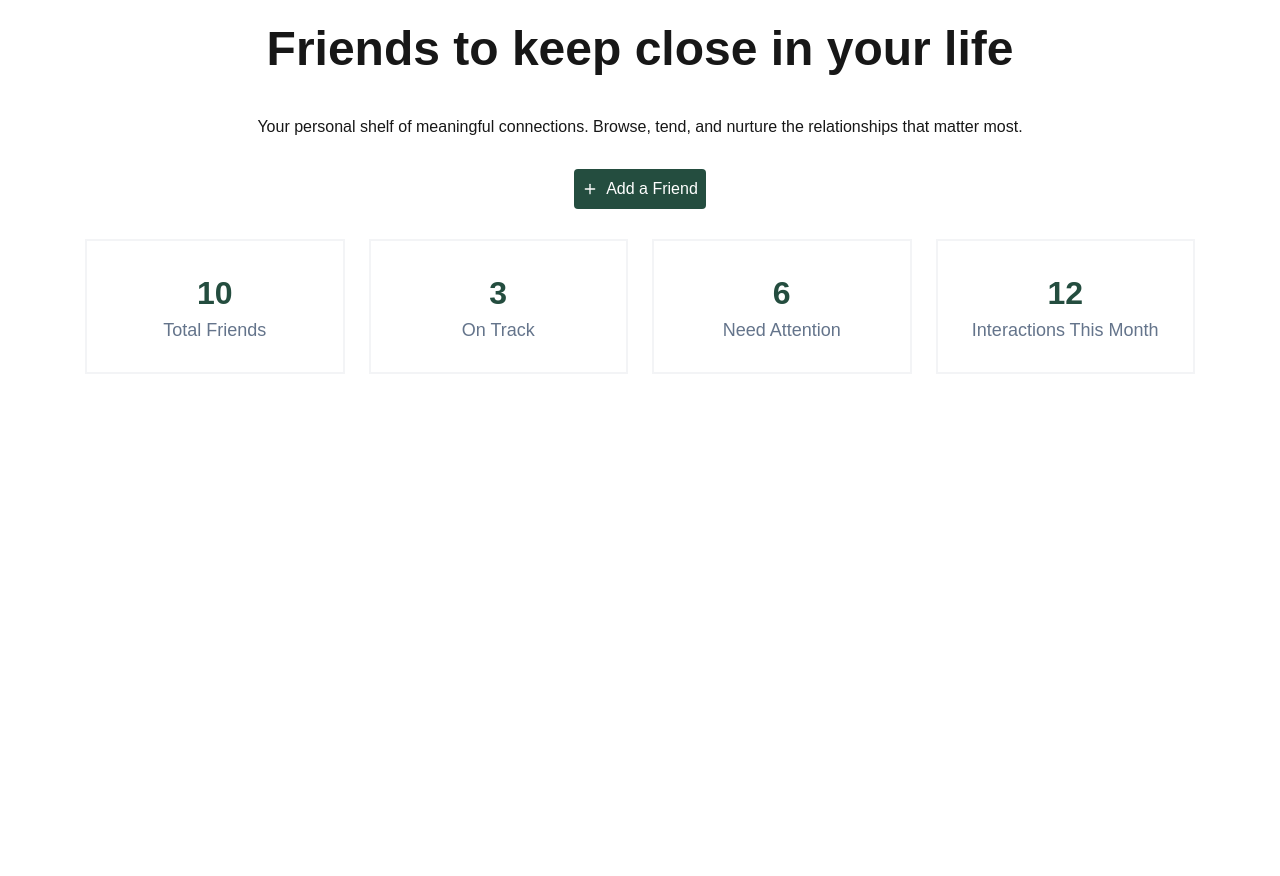
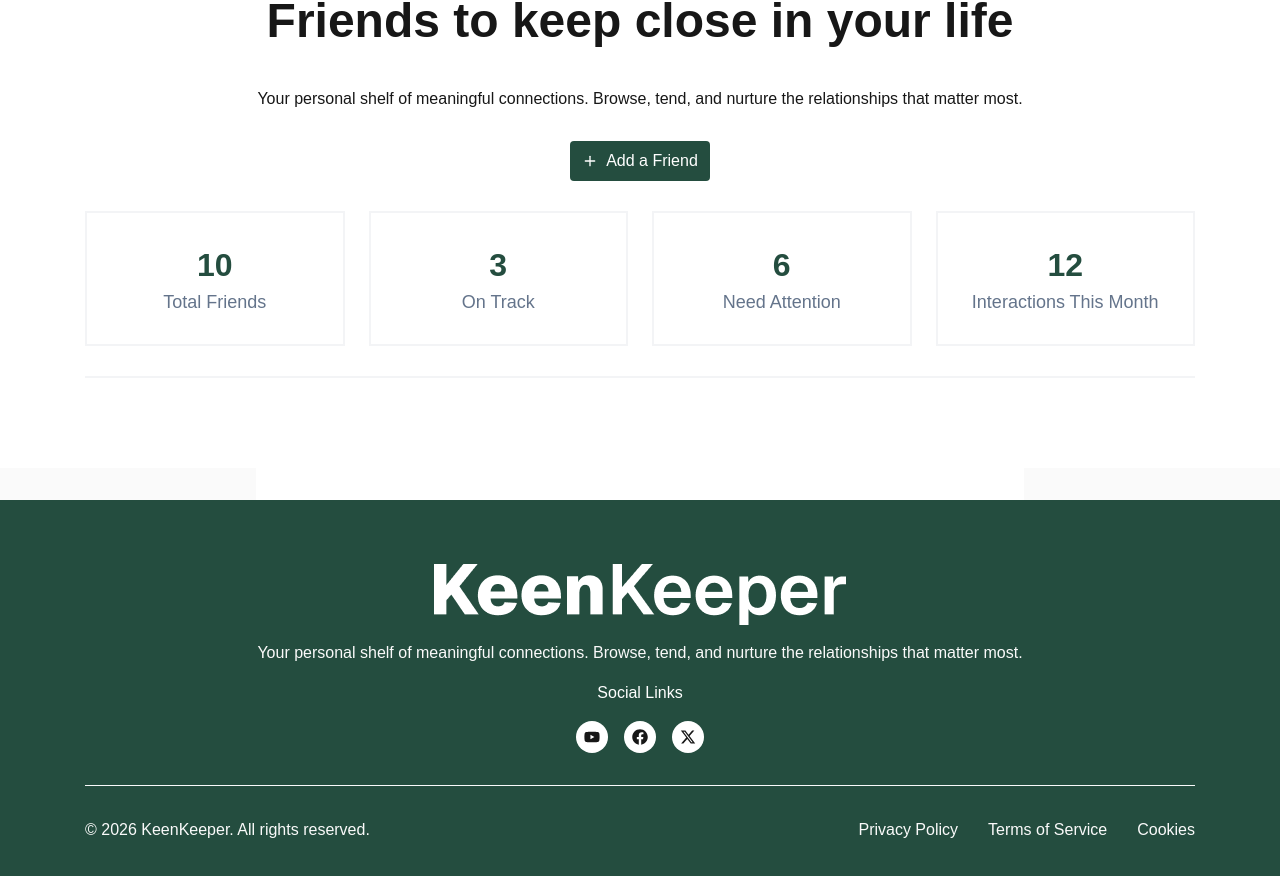
Before and after one commit to fatematz/keen-keeper, a Next.js app: page / in a window 1280 px wide. Shown: the part 172-1048 px from the top of the page. Before the commit the page ends 800 px from the top, so only its background shows below. Built offline with nearby package versions, Linux system fonts and the light colour scheme.

Commit message:
add Footer section

```diff
--- a/src/app/layout.js
+++ b/src/app/layout.js
@@ -3,6 +3,7 @@ import "./globals.css";
 import Navbar from "@/components/Navbar";
 
 import Banner from "@/components/Banner";
+import Footer from "@/components/Footer";
 
 const geistSans = Geist({
   variable: "--font-geist-sans",
@@ -25,10 +26,13 @@ export default function RootLayout({ children }) {
       lang="en"
       className={`${geistSans.variable} ${geistMono.variable} h-full antialiased`}
     >
-      <body className="min-h-full flex flex-col">
+      <body className=" min-h-full flex flex-col">
         <Navbar />
-      <Banner/>
+        <Banner />
+        <main className="">
         {children}
+        </main>
+        <Footer/>
       </body>
     </html>
   );
--- a/src/app/page.js
+++ b/src/app/page.js
@@ -2,12 +2,13 @@ import Image from "next/image";
 
 export default function Home() {
   return (
-    <div className="flex flex-col flex-1 items-center justify-center  font-sans dark:bg-black">
-      {/* <main className="flex flex-1 w-full max-w-3xl flex-col items-center justify-between py-32 px-16 bg-white dark:bg-black sm:items-start">
+    <div className="flex flex-col flex-1 items-center justify-center bg-zinc-50 font-sans dark:bg-black">
+      <main className="flex flex-1 w-full max-w-3xl flex-col items-center justify-between py-4 px-16 bg-white dark:bg-black sm:items-start">
 
 
 
-      </main> */}
+      </main>
     </div>
+
   );
 }
--- a/src/components/Banner.jsx
+++ b/src/components/Banner.jsx
@@ -2,7 +2,7 @@ import { Plus } from "lucide-react";
 
 const Banner = () => {
     return (
-        <div className="container text-center space-y-[30px] py-[60px] md:py-[90px] lg:py-[120px] px-[20px] md:px-[20px] lg:px-0">
+        <div className="container text-center space-y-[30px] py-[50px] md:py-[70px] lg:py-[90px] px-[20px] md:px-[20px] lg:px-0 ">
             <div className="">
                 <h1 className="text-[48px] font-bold">Friends to keep close in your life</h1>
             </div>
@@ -11,7 +11,7 @@ const Banner = () => {
 relationships that matter most.</p>
             </div>
             <div className="flex justify-center">
-                <button className="bg-[#244D3F] text-white flex items-center gap-2 p-2 rounded-sm "> <Plus size={16} /> Add a Friend</button>
+                <button className="bg-[#244D3F]  text-white flex items-center gap-2 py-2 px-3 rounded-sm "> <Plus size={16} /> Add a Friend</button>
             </div>
 
   <div className="">
@@ -33,7 +33,10 @@ relationships that matter most.</p>
             <p className="text-[18px] text-[#64748B]">Interactions This Month</p>
         </div>
     </div>
-</div>
+            </div>
+            <div className="">
+            <hr className="border-t-2 border-gray-100  " />
+            </div>
         </div>
     );
 };
--- a/src/components/Footer.jsx
+++ b/src/components/Footer.jsx
@@ -1,10 +1,55 @@
+import Image from 'next/image'
+import { FaYoutube, FaFacebook } from 'react-icons/fa'
+import { FaXTwitter } from 'react-icons/fa6'
 
 const Footer = () => {
     return (
-        <div>
+        <div className='bg-[#244D3F] text-center p-16  '>
+            <div className='container space-y-4'>
+                <div className='flex justify-center'>
+                    <Image
+                        src='/assets/logoxl.png'
+                        alt='KeenKeeper'
+                        width={412}
+                        height={61}
+                    />
+                </div>
+                <div>
+                    <p className="text-[#FAFAFA]">
+                        Your personal shelf of meaningful connections. Browse,
+                        tend, and nurture the relationships that matter most.
+                    </p>
+                </div>
 
+                <div className=''>
+                    <p className='text-white'>Social Links</p>
+                </div>
+
+                <div className='flex justify-center items-center gap-4 pb-4'>
+                    <a className="bg-white p-2 rounded-full" href=''>
+                        <FaYoutube />
+                    </a>
+                    <a className="bg-white p-2 rounded-full" href=''>
+                        <FaFacebook />
+                    </a>
+                    <a className="bg-white p-2 rounded-full" href=''>
+                        <FaXTwitter />
+                    </a>
+                </div>
+
+                   <hr className="border-t-1 border-gray-50  " />
+
+                <div className='flex justify-between pt-4 flex-wrap'>
+                    <p className="text-[#FAFAFA]">© 2026 KeenKeeper. All rights reserved.</p>
+                    <div className='flex gap-[30px] text-[#FAFAFA] flex-wrap'>
+                        <a href=''>Privacy Policy</a>
+                        <a href=''>Terms of Service</a>
+                        <a href=''>Cookies</a>
+                    </div>
+                </div>
+            </div>
         </div>
-    );
-};
+    )
+}
 
-export default Footer;
+export default Footer
--- a/src/components/Navbar.jsx
+++ b/src/components/Navbar.jsx
@@ -19,7 +19,7 @@ const Navbar=() => {
     )
 
     return (
-        <div className="">
+        <div className="border-b-2 border-gray-100">
             <div className="navbar bg-base-100  max-w-[1600px] mx-auto">
 
   <div className="navbar-start">
```
